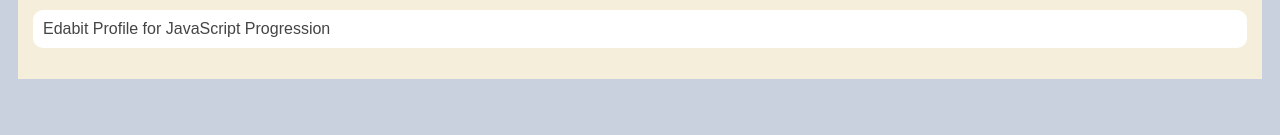
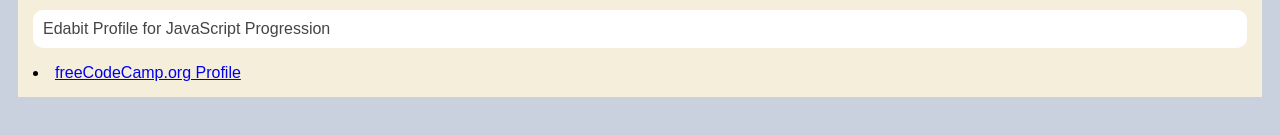
Before and after one commit to pete-dollas/2023-Academic-Projects, a plain HTML site: page portfolio.html in a window 1280 px wide. Shown: the part 491-626 px from the top of the page. Drawn offline with Linux system fonts and the light colour scheme.

Commit message:
Added freecodecamp to portfolio

```diff
--- a/portfolio.html
+++ b/portfolio.html
@@ -105,6 +105,8 @@
                             <li><a href="https://www.codewars.com/users/PDollas"><img src="https://www.codewars.com/users/PDollas/badges/small"></a></li>
                         <li><a href="https://edabit.com/user/pi98nSYHHpiEMerJd">Edabit Profile for JavaScript Progression</a></li>
                         </ul>
+                        <li><a href="https://www.freecodecamp.org/PDollas">freeCodeCamp.org Profile</a></li>
+                        </ul>
                     </div>
                 </main>
             </div>
```
